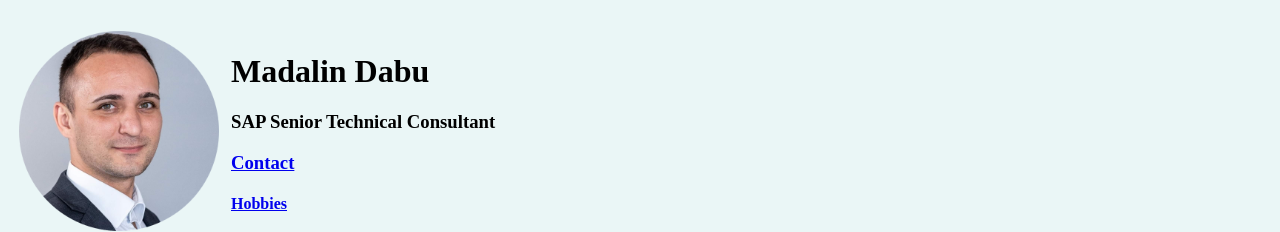
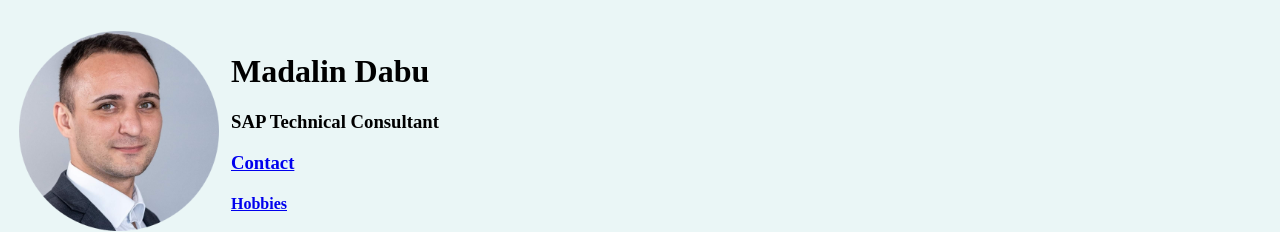
Before and after one commit to MadalinDabu/Portfolio, a plain HTML site: page index.html in a window 1280 px wide. Shown: the top 232 px of the page. Drawn offline with Linux system fonts and the light colour scheme.

Commit message:
Update index.html

```diff
--- a/index.html
+++ b/index.html
@@ -15,7 +15,7 @@
          style="width:200px;height:200px;">
     </td>
       <td> <h1>Madalin Dabu</h1>
-        <p><h3>SAP Senior Technical Consultant</h3></p>
+        <p><h3>SAP Technical Consultant</h3></p>
         <p><a href="contact-me.html"><h3> Contact</h3> </a></p>
         <p><a href="hobbies.html"><h4>Hobbies</h4></a></p>
       </td>
```
